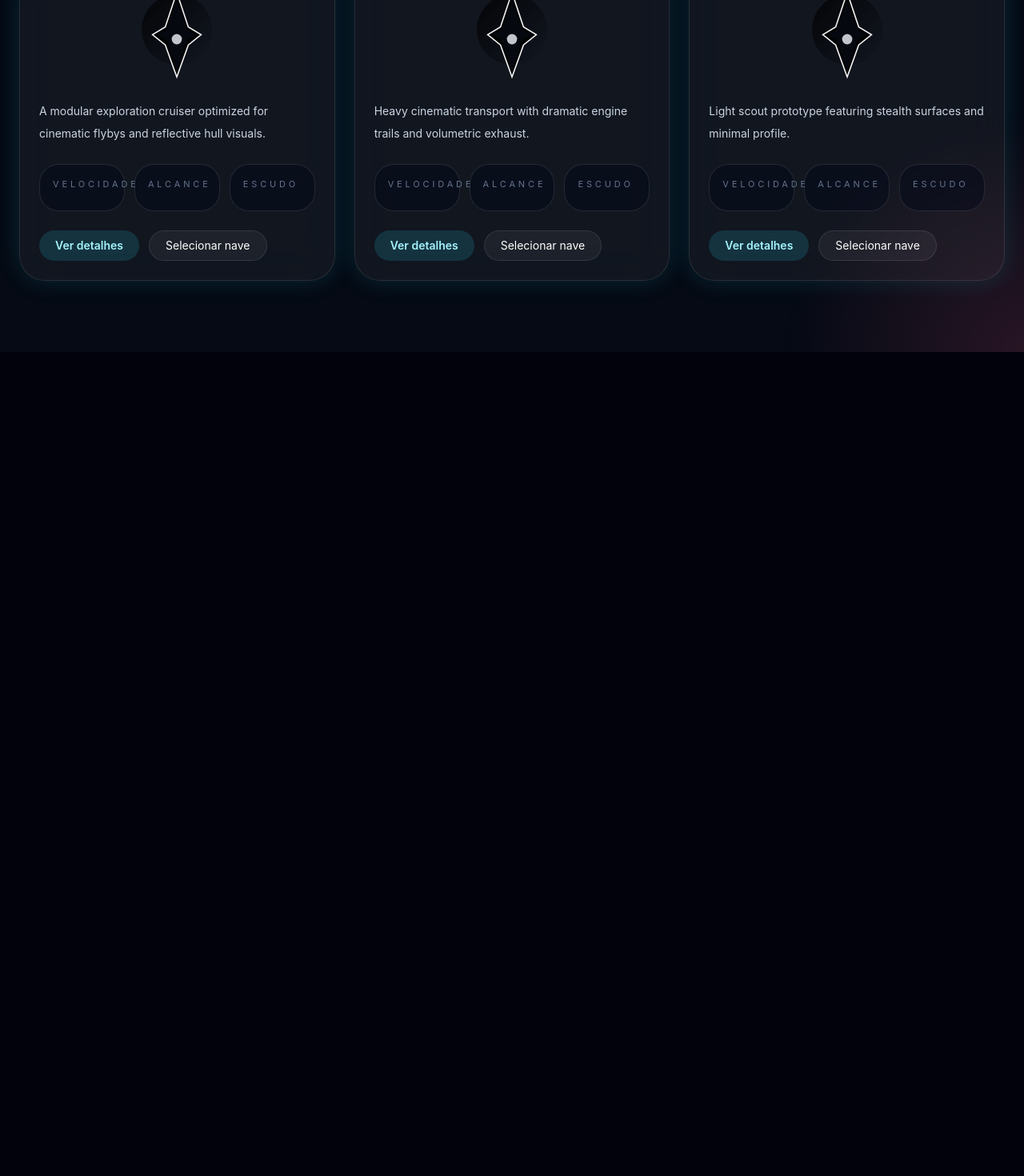
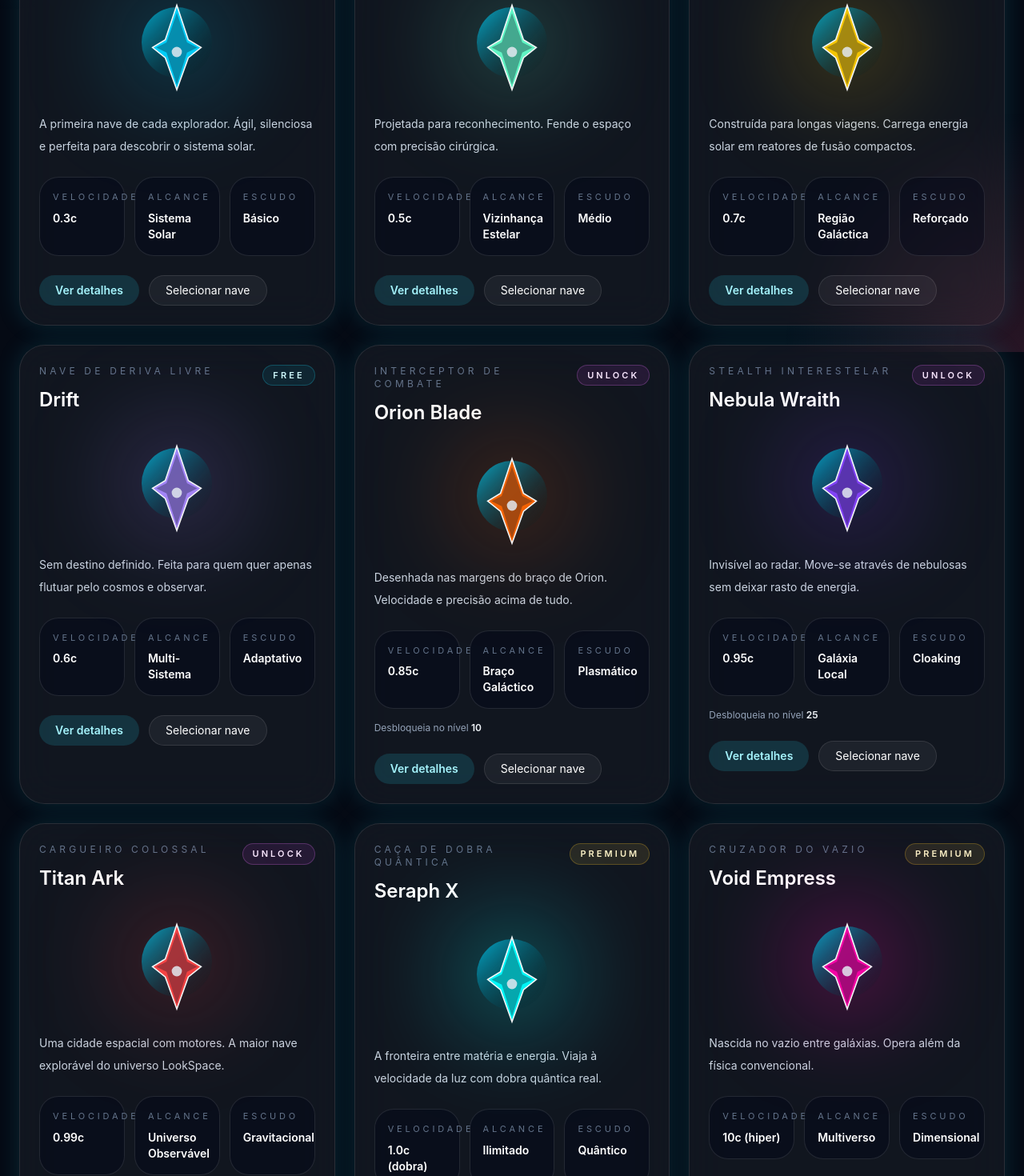
Before and after one commit to brunobrandao01/LookSpace, a Next.js app in the folder website/: page /ships in a window 1280 px wide. Shown: the part 360-1830 px from the top of the page at 80% size. Before the commit the page ends 800 px from the top, so only its background shows below. Built offline with nearby package versions, Linux system fonts and the light colour scheme.

Commit message:
Fix complete Next.js structure and Vercel deployment

```diff
--- a/website/data/ships.ts
+++ b/website/data/ships.ts
@@ -1,29 +1,142 @@
-export type Ship = {
+export type ShipTier = "free" | "unlock" | "premium";
+
+export interface Ship {
   id: string;
   name: string;
+  class: string;
   description: string;
-  role?: string;
-  image?: string;
-};
+  tier: ShipTier;
+  unlockLevel?: number;
+  speed: string;
+  range: string;
+  shield: string;
+  color: string;
+  glowColor: string;
+}
 
 export const ships: Ship[] = [
   {
-    id: 'ss-aurora',
-    name: 'Aurora',
-    description: 'A modular exploration cruiser optimized for cinematic flybys and reflective hull visuals.',
-    role: 'Explorer',
+    id: "aurora-i",
+    name: "Aurora I",
+    class: "Explorador Leve",
+    description: "A primeira nave de cada explorador. Ágil, silenciosa e perfeita para descobrir o sistema solar.",
+    tier: "free",
+    speed: "0.3c",
+    range: "Sistema Solar",
+    shield: "Básico",
+    color: "#00d4ff",
+    glowColor: "rgba(0,212,255,0.3)",
   },
   {
-    id: 'ss-ark',
-    name: 'Ark',
-    description: 'Heavy cinematic transport with dramatic engine trails and volumetric exhaust.',
-    role: 'Transport',
+    id: "vega-scout",
+    name: "Vega Scout",
+    class: "Batedora Rápida",
+    description: "Projetada para reconhecimento. Fende o espaço com precisão cirúrgica.",
+    tier: "free",
+    speed: "0.5c",
+    range: "Vizinhança Estelar",
+    shield: "Médio",
+    color: "#66ffcc",
+    glowColor: "rgba(102,255,204,0.3)",
   },
   {
-    id: 'ss-specter',
-    name: 'Specter',
-    description: 'Light scout prototype featuring stealth surfaces and minimal profile.',
-    role: 'Scout',
+    id: "helios-mk1",
+    name: "Helios Mk.I",
+    class: "Cruzador Solar",
+    description: "Construída para longas viagens. Carrega energia solar em reatores de fusão compactos.",
+    tier: "free",
+    speed: "0.7c",
+    range: "Região Galáctica",
+    shield: "Reforçado",
+    color: "#ffcc00",
+    glowColor: "rgba(255,204,0,0.3)",
+  },
+  {
+    id: "drift",
+    name: "Drift",
+    class: "Nave de Deriva Livre",
+    description: "Sem destino definido. Feita para quem quer apenas flutuar pelo cosmos e observar.",
+    tier: "free",
+    speed: "0.6c",
+    range: "Multi-Sistema",
+    shield: "Adaptativo",
+    color: "#aa88ff",
+    glowColor: "rgba(170,136,255,0.3)",
+  },
+  {
+    id: "orion-blade",
+    name: "Orion Blade",
+    class: "Interceptor de Combate",
+    description: "Desenhada nas margens do braço de Orion. Velocidade e precisão acima de tudo.",
+    tier: "unlock",
+    unlockLevel: 10,
+    speed: "0.85c",
+    range: "Braço Galáctico",
+    shield: "Plasmático",
+    color: "#ff6600",
+    glowColor: "rgba(255,102,0,0.3)",
+  },
+  {
+    id: "nebula-wraith",
+    name: "Nebula Wraith",
+    class: "Stealth Interestelar",
+    description: "Invisível ao radar. Move-se através de nebulosas sem deixar rasto de energia.",
+    tier: "unlock",
+    unlockLevel: 25,
+    speed: "0.95c",
+    range: "Galáxia Local",
+    shield: "Cloaking",
+    color: "#8844ff",
+    glowColor: "rgba(136,68,255,0.3)",
+  },
+  {
+    id: "titan-ark",
+    name: "Titan Ark",
+    class: "Cargueiro Colossal",
+    description: "Uma cidade espacial com motores. A maior nave explorável do universo LookSpace.",
+    tier: "unlock",
+    unlockLevel: 40,
+    speed: "0.99c",
+    range: "Universo Observável",
+    shield: "Gravitacional",
+    color: "#ff4444",
+    glowColor: "rgba(255,68,68,0.3)",
+  },
+  {
+    id: "seraph-x",
+    name: "Seraph X",
+    class: "Caça de Dobra Quântica",
+    description: "A fronteira entre matéria e energia. Viaja à velocidade da luz com dobra quântica real.",
+    tier: "premium",
+    speed: "1.0c (dobra)",
+    range: "Ilimitado",
+    shield: "Quântico",
+    color: "#00ffff",
+    glowColor: "rgba(0,255,255,0.4)",
+  },
+  {
+    id: "void-empress",
+    name: "Void Empress",
+    class: "Cruzador do Vazio",
+    description: "Nascida no vazio entre galáxias. Opera além da física convencional.",
+    tier: "premium",
+    speed: "10c (hiper)",
+    range: "Multiverso",
+    shield: "Dimensional",
+    color: "#ff00aa",
+    glowColor: "rgba(255,0,170,0.4)",
+  },
+  {
+    id: "genesis-prime",
+    name: "Genesis Prime",
+    class: "Nave-Mãe Lendária",
+    description: "A nave mais poderosa já construída. Uma singularidade ambulante que dobra o próprio espaço-tempo.",
+    tier: "premium",
+    speed: "∞ (singularidade)",
+    range: "Omniversal",
+    shield: "Singularidade",
+    color: "#ffffff",
+    glowColor: "rgba(255,255,255,0.4)",
   },
 ];
 
```
